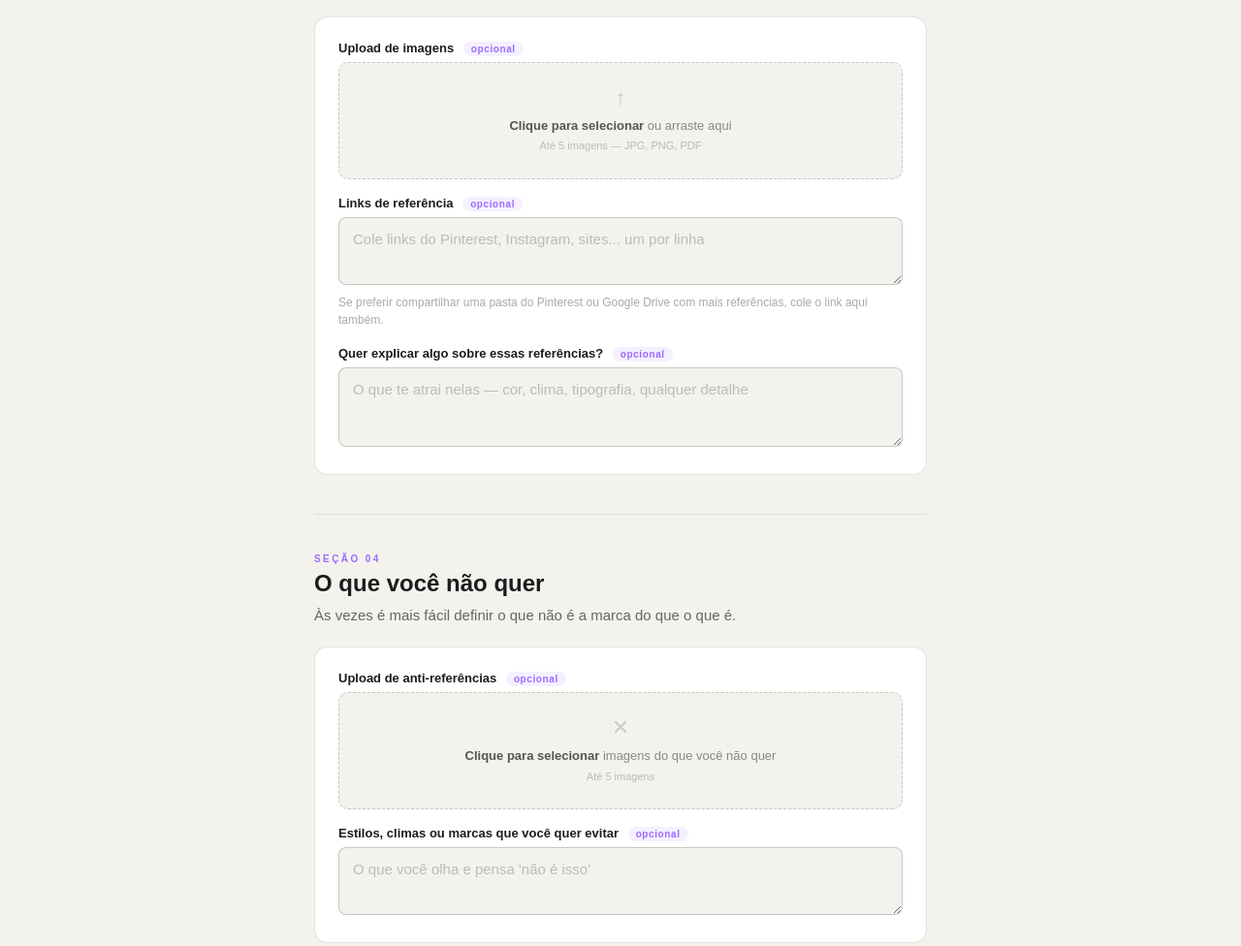
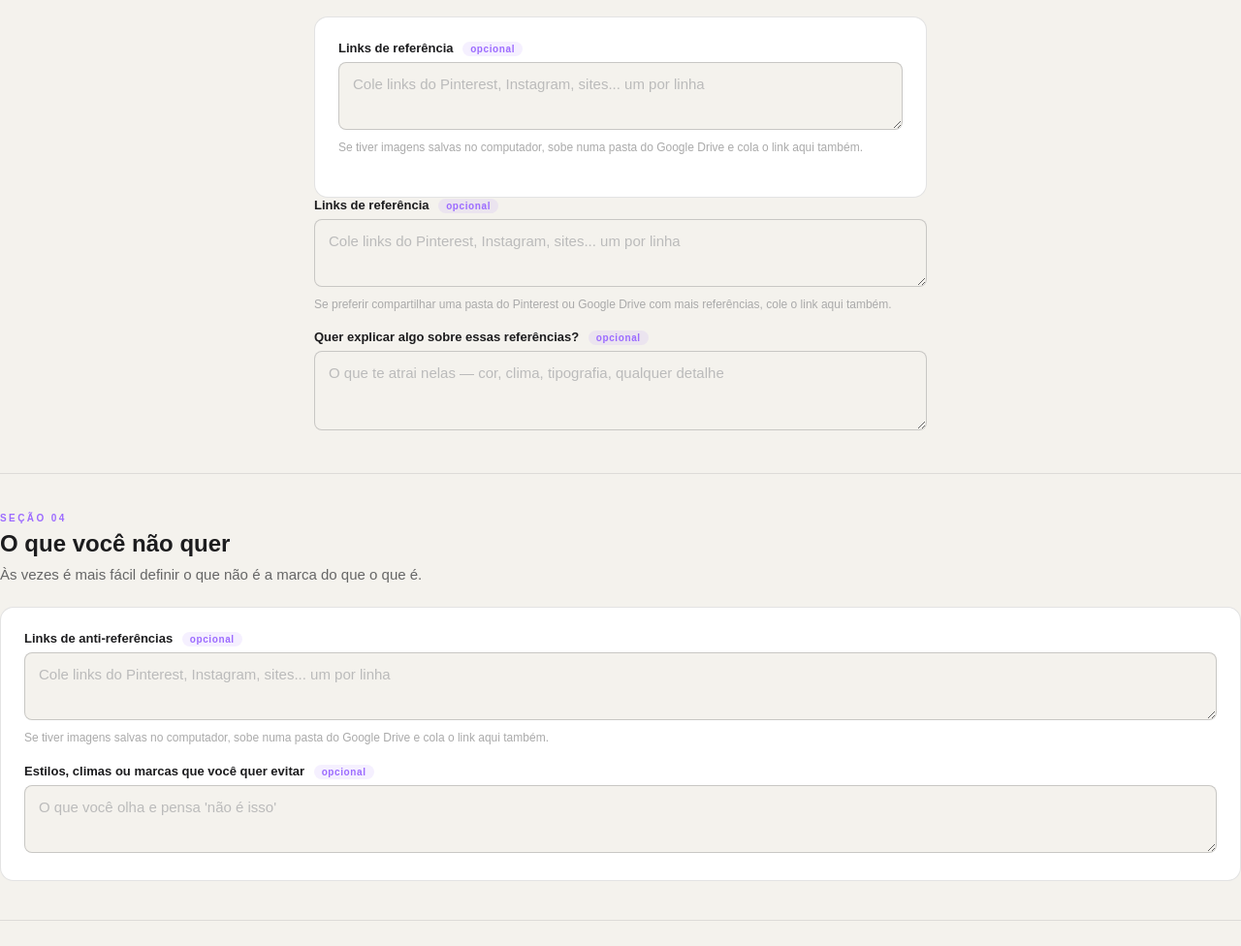
Before and after one commit to bahbonucci/bahbonucci-briefing, a plain HTML site: page index.html in a window 1280 px wide. Shown: the part 2632-3608 px from the top of the page at 97% size. Drawn offline with Linux system fonts and the light colour scheme; a web font is replaced by a local one.

Commit message:
Update index.html

```diff
--- a/index.html
+++ b/index.html
@@ -126,13 +126,11 @@
         <h2 class="bb-section-title">Referências visuais</h2>
         <p class="bb-section-desc">O que faz seus olhos brilharem? Marca, embalagem, post, produto de outro segmento — qualquer coisa com o clima que você quer.</p>
         <div class="bb-card">
-          <div class="bb-field">
-            <label class="bb-label">Upload de imagens <span class="bb-optional">opcional</span></label>
-            <div class="bb-upload-zone" id="ref-zone">
-              <i class="upload-icon">↑</i>
-              <div class="bb-upload-text"><strong>Clique para selecionar</strong> ou arraste aqui<br><small>Até 5 imagens — JPG, PNG, PDF</small></div>
-              <input type="file" id="ref-upload" multiple accept="image/*,.pdf" />
-            </div>
+         <div class="bb-field">
+            <label class="bb-label" for="f-reflinks">Links de referência <span class="bb-optional">opcional</span></label>
+            <textarea class="bb-input bb-textarea" id="f-reflinks" placeholder="Cole links do Pinterest, Instagram, sites... um por linha" style="min-height:70px"></textarea>
+            <p class="bb-hint">Se tiver imagens salvas no computador, sobe numa pasta do Google Drive e cola o link aqui também.</p>
+          </div>
             <div class="bb-file-list" id="ref-files"></div>
           </div>
           <div class="bb-field">
@@ -155,14 +153,10 @@
         <h2 class="bb-section-title">O que você não quer</h2>
         <p class="bb-section-desc">Às vezes é mais fácil definir o que não é a marca do que o que é.</p>
         <div class="bb-card">
-          <div class="bb-field">
-            <label class="bb-label">Upload de anti-referências <span class="bb-optional">opcional</span></label>
-            <div class="bb-upload-zone" id="anti-zone">
-              <i class="upload-icon">✕</i>
-              <div class="bb-upload-text"><strong>Clique para selecionar</strong> imagens do que você não quer<br><small>Até 5 imagens</small></div>
-              <input type="file" id="anti-upload" multiple accept="image/*,.pdf" />
-            </div>
-            <div class="bb-file-list" id="anti-files"></div>
+         <div class="bb-field">
+            <label class="bb-label" for="f-antilinks">Links de anti-referências <span class="bb-optional">opcional</span></label>
+            <textarea class="bb-input bb-textarea" id="f-antilinks" placeholder="Cole links do Pinterest, Instagram, sites... um por linha" style="min-height:70px"></textarea>
+            <p class="bb-hint">Se tiver imagens salvas no computador, sobe numa pasta do Google Drive e cola o link aqui também.</p>
           </div>
           <div class="bb-field">
             <label class="bb-label" for="f-antitexto">Estilos, climas ou marcas que você quer evitar <span class="bb-optional">opcional</span></label>
```
